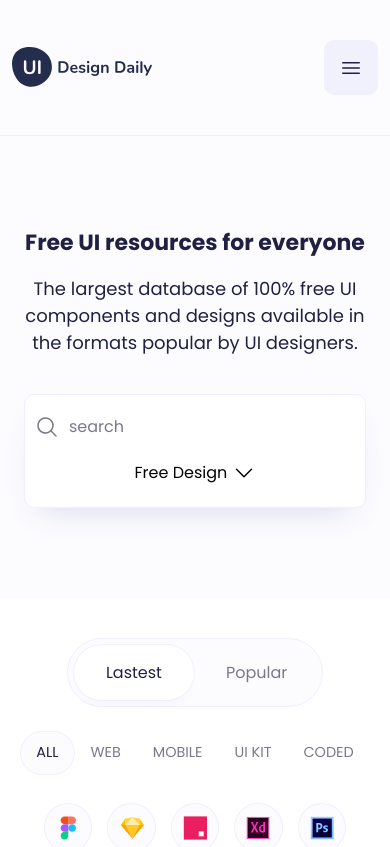
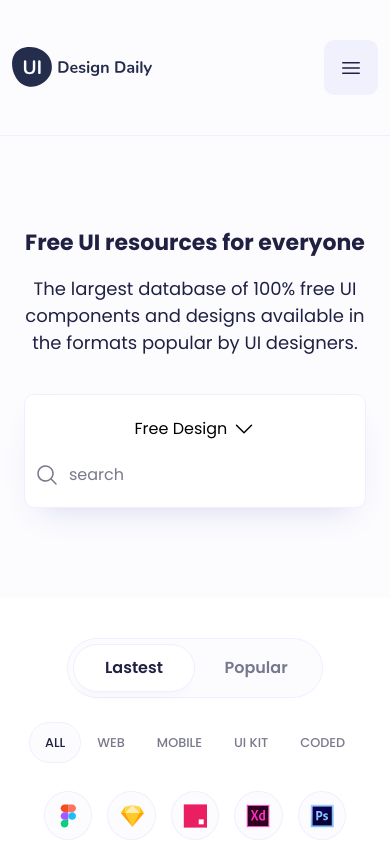
Before and after one commit to serdargoleli/tsoft-case-study, a Vue app: page / in a window 390 px wide. Shown: the top 847 px of the page. Built offline with nearby package versions, Linux system fonts and the light colour scheme.

Commit message:
genel tasarım düzenlemesi yapıldı
- search-box, mobil görünümde reverse kaldırıldı.
- post card icon boyutları değiştirildi.
- filitreleme butonları responsive düzenlemeleri yapıldı

```diff
--- a/src/assets/css/main.css
+++ b/src/assets/css/main.css
@@ -203,7 +203,7 @@ ul {
   display: flex;
   align-items: center;
   justify-content: center;
-  flex-direction: column-reverse;
+  flex-direction: column;
   padding: 0.625rem;
   border-radius: 0.625rem;
   background: #ffffff;
@@ -314,8 +314,8 @@ ul {
 }
 .post-card-footer-right .icon-box .icon {
   margin-right: 5px;
-  width: 1.625rem;
-  height: 1.625rem;
+  width: 1rem;
+  height: 1rem;
 }
 
 .section-filtered {
@@ -337,7 +337,7 @@ ul {
 }
 .section-filtered .view-box .btn-view-type {
   width: 50%;
-  padding: 0.9688rem 1.875rem;
+  padding: 0.6688rem 1.575rem;
   display: inline-block;
   border: 1px solid transparent;
   border-radius: 2.8125rem;
@@ -345,7 +345,13 @@ ul {
   opacity: 0.6;
   text-align: center;
   text-transform: capitalize;
+  font-weight: 600;
   transition: all 0.3s;
+}
+@media (min-width: 992px) {
+  .section-filtered .view-box .btn-view-type {
+    padding: 0.9688rem 1.875rem;
+  }
 }
 .section-filtered .view-box .btn-view-type:hover, .section-filtered .view-box .btn-view-type.active {
   background: #ffffff;
@@ -371,9 +377,10 @@ ul {
   border-radius: 2rem;
   color: #202142;
   opacity: 0.6;
-  font-size: 0.9rem;
+  font-size: 0.8rem;
   text-transform: uppercase;
   transition: all 0.3s;
+  font-weight: 500;
 }
 @media (min-width: 768px) {
   .section-filtered .tab-buttons .tab-button {
@@ -403,6 +410,7 @@ ul {
   padding: 0.7rem;
   margin-right: 0.9375rem;
   border-radius: 100%;
+  transition: all 0.3s;
 }
 @media (min-width: 992px) {
   .section-filtered .tools .btn-tools {
@@ -412,7 +420,7 @@ ul {
 .section-filtered .tools .btn-tools:last-child {
   margin-right: 0;
 }
-.section-filtered .tools .btn-tools.active {
+.section-filtered .tools .btn-tools:hover, .section-filtered .tools .btn-tools.active {
   border-color: #ff6a95;
 }
 .section-filtered .tools .btn-tools img {
--- a/src/assets/scss/_hero.scss
+++ b/src/assets/scss/_hero.scss
@@ -33,7 +33,7 @@
     display: flex;
     align-items: center;
     justify-content: center;
-    flex-direction: column-reverse;
+    flex-direction: column;
     padding: 0.625rem;
     border-radius: 0.625rem;
     background: #ffffff;
--- a/src/assets/scss/_postCard.scss
+++ b/src/assets/scss/_postCard.scss
@@ -53,8 +53,8 @@
         }
         .icon {
           margin-right: 5px;
-          width: 1.625rem;
-          height: 1.625rem;
+          width: 1rem;
+          height: 1rem;
         }
       }
     }
--- a/src/assets/scss/main.scss
+++ b/src/assets/scss/main.scss
@@ -25,7 +25,7 @@
 
     .btn-view-type {
       width: 50%;
-      padding: 0.9688rem 1.875rem;
+      padding: 0.6688rem 1.575rem;
       display: inline-block;
       border: 1px solid transparent;
       border-radius: 2.8125rem;
@@ -33,7 +33,11 @@
       opacity: 0.6;
       text-align: center;
       text-transform: capitalize;
+      font-weight: $font-semibold;
       transition: $transition;
+      @include mq("desktop") {
+        padding: 0.9688rem 1.875rem;
+      }
       &:hover,
       &.active {
         background: #ffffff;
@@ -60,9 +64,10 @@
       border-radius: 2rem;
       color: $dark-blue;
       opacity: 0.6;
-      font-size: 0.9rem;
+      font-size: 0.8rem;
       text-transform: uppercase;
       transition: $transition;
+      font-weight: $font-medium;
       @include mq("tablet") {
         font-size: 1rem;
       }
@@ -91,6 +96,7 @@
       padding: 0.7rem;
       margin-right: 0.9375rem;
       border-radius: 100%;
+      transition: $transition;
       @include mq("desktop") {
         padding: 1rem;
       }
@@ -98,6 +104,7 @@
       &:last-child {
         margin-right: 0;
       }
+      &:hover,
       &.active {
         border-color: $border-color-second;
       }
```
